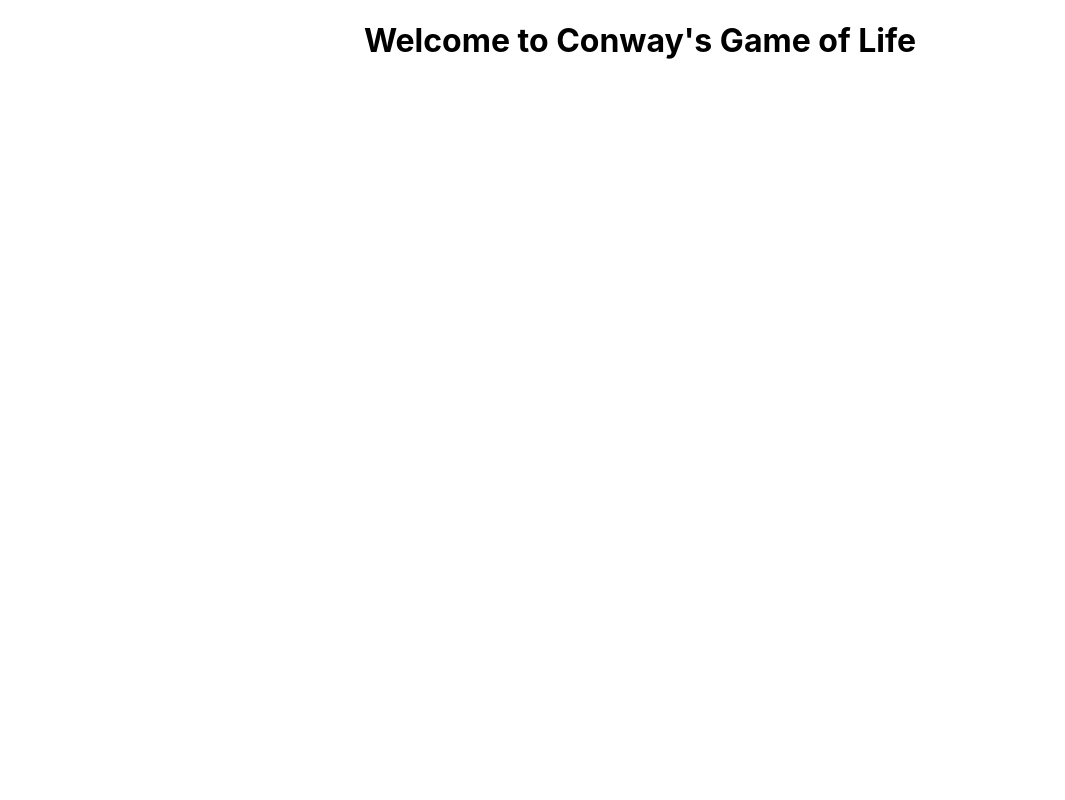
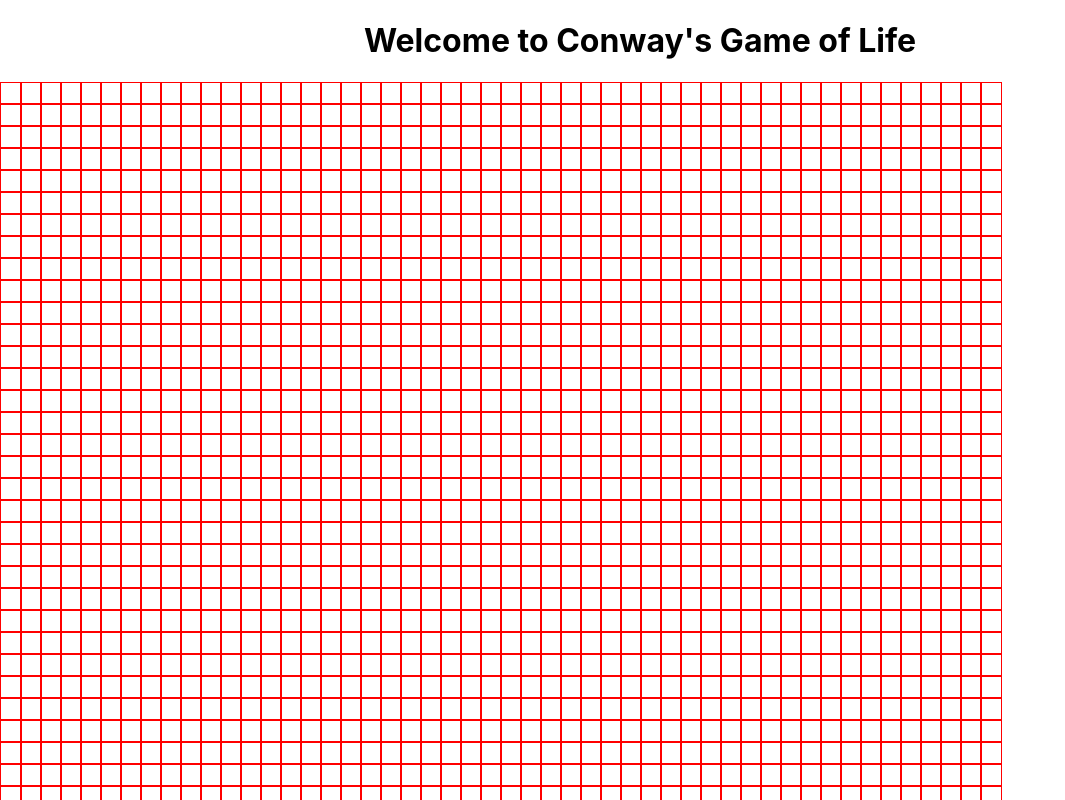
Before and after one commit to bryanbilek/Conways-Game-of-Life, a React (Create React App) app in the folder conways-game-of-life/: page / in a window 1280 px wide. Shown: the top 800 px of the page, without its empty margins (0-1065 px from the left). Built offline with nearby package versions, Linux system fonts and the light colour scheme.

Commit message:
created initial grid outline

```diff
--- a/conways-game-of-life/src/App.js
+++ b/conways-game-of-life/src/App.js
@@ -1,10 +1,14 @@
 import React from "react";
 import "./App.css";
+import Grid from "./components/Grid";
+import About from "./components/About";
 
 function App() {
   return (
     <div className="App">
       <h1>Welcome to Conway's Game of Life</h1>
+      <Grid />
+      <About />
     </div>
   );
 }
--- a/conways-game-of-life/src/components/Cells.js
+++ b/conways-game-of-life/src/components/Cells.js
@@ -1,7 +1,8 @@
-import React from "react";
+import React, { useState } from "react";
 
 function Cells() {
-  return <div></div>;
+  const [alive, setAlive] = useState();
+  return <div className="cells"></div>;
 }
 
 export default Cells;
--- a/conways-game-of-life/src/components/Grid.js
+++ b/conways-game-of-life/src/components/Grid.js
@@ -1,33 +1,38 @@
 import React, { useState } from "react";
 
+let gridRows = 50;
+let gridCols = 50;
+
 function Grid() {
+  const [grid, setGrid] = useState(() => {
+    const rows = [];
+    for (let i = 0; i < gridRows; i++) {
+      rows.push(Array.from(Array(gridCols), () => 0));
+    }
+    return rows;
+  });
   const [generations, setGenerations] = useState(0);
 
-  const handleStart = () => {};
-
-  const handleStop = () => {};
-
-  const handleClear = () => {};
-
-  const preset1 = () => {};
-
-  const preset2 = () => {};
-
-  const preset3 = () => {};
-
   return (
-    <div className="grid">
-      <p>Generations: {generations}</p>
-      <div className="grid-game-buttons">
-        <button onClick={handleStart}>Start</button>
-        <button onClick={handleStop}>Stop</button>
-        <button onClick={handleClear}>Clear</button>
-      </div>
-      <div className="grid-preset-configs">
-        <button onClick={preset1}>Preset 1</button>
-        <button onClick={preset2}>Preset 2</button>
-        <button onClick={preset3}>Preset 3</button>
-      </div>
+    <div
+      style={{
+        display: "grid",
+        gridTemplateColumns: `repeat(${gridCols}, 20px)`,
+      }}
+    >
+      {grid.map((rows, i) =>
+        rows.map((col, k) => (
+          <div
+            key={`{i}-{k}`}
+            style={{
+              width: 20,
+              height: 20,
+              backgroundColor: grid[i][k] ? "black" : undefined,
+              border: "1px solid red",
+            }}
+          />
+        ))
+      )}
     </div>
   );
 }
```
Also changed, not shown: conways-game-of-life/src/components/GridNavBar.js (added, +27 -0 lines).
